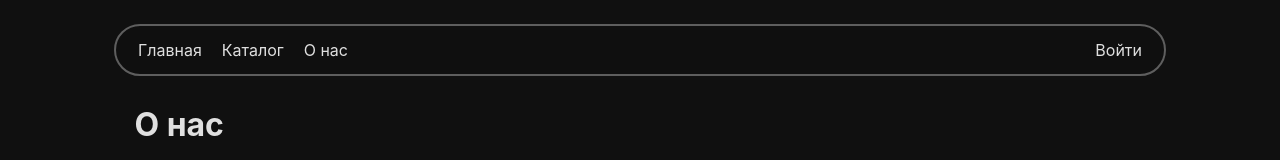
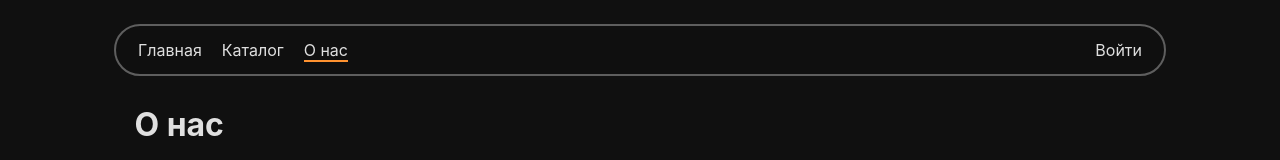
Before and after one commit to Jeyw1n/rimsnap, a React (Vite) app in the folder frontend/: page /about in a window 1280 px wide. Shown: the top 160 px of the page. Built offline with nearby package versions, Linux system fonts and the light colour scheme; a web font is replaced by a local one.

Commit message:
Fix currentPage for header

```diff
--- a/frontend/src/pages/about/AboutPage.jsx
+++ b/frontend/src/pages/about/AboutPage.jsx
@@ -5,7 +5,7 @@ import './styles/AboutUs.css';
 const AboutUs = () => {
   return (
     <>
-      <Header /> {/* Заголовок */}
+      <Header currentPage={"about"}/> {/* Заголовок */}
       <div className="about-us-content mid-block">
         <h1>О нас</h1>
         <p>Добро пожаловать в наш магазин! Мы стремимся предоставлять лучшие продукты для наших клиентов.</p>
```
